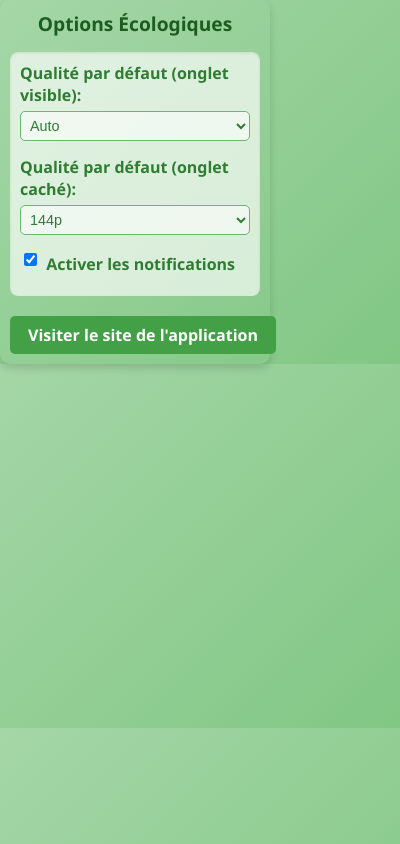
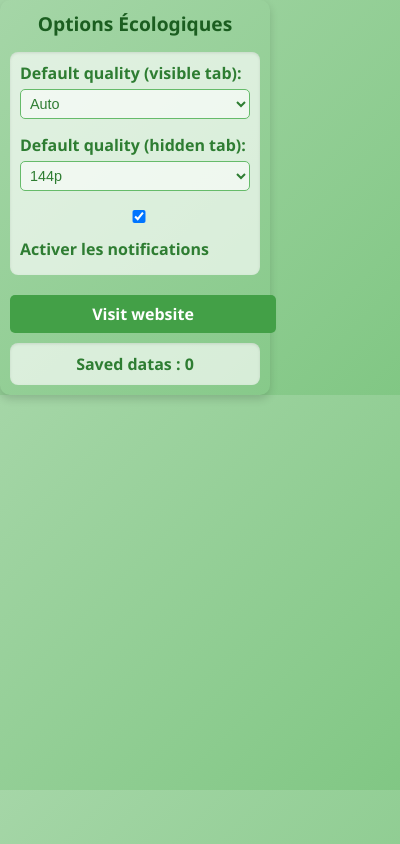
Before and after one commit to jeremyoblet/YtStreamSaver, a browser extension: page popup.html in a window 400 px wide. Drawn offline with Linux system fonts and the light colour scheme.

Commit message:
english labels

```diff
--- a/popup.html
+++ b/popup.html
@@ -9,6 +9,8 @@
       width: 250px;
       background: linear-gradient(135deg, #a5d6a7, #81c784);
       color: #2e7d32;
+      border-radius: 10px;
+      box-shadow: 0 4px 8px rgba(0,0,0,0.15);
     }
 
     h1 {
@@ -58,25 +60,22 @@
       background: #388e3c;
     }
 
-    /* Ajouter une légère ombre et une bordure arrondie au conteneur principal */
-    body {
-      border-radius: 10px;
-      box-shadow: 0 4px 8px rgba(0,0,0,0.15);
-    }
-
-    /* Style du checkbox */
-    input[type="checkbox"] {
-      width: auto;
-      margin-right: 5px;
-      vertical-align: middle;
-    }
-
-    /* Style supplémentaire pour afficher les options comme un mini panneau */
     .option-group {
       background: #ffffffaa;
       padding: 10px;
       border-radius: 8px;
       margin-bottom: 10px;
+      box-shadow: inset 0 1px 3px rgba(0,0,0,0.1);
+    }
+
+    .counter {
+      text-align: center;
+      margin-top: 10px;
+      font-weight: bold;
+      font-size: 1em;
+      background: #ffffffaa;
+      padding: 10px;
+      border-radius: 8px;
       box-shadow: inset 0 1px 3px rgba(0,0,0,0.1);
     }
   </style>
@@ -85,7 +84,7 @@
   <h1>Options Écologiques</h1>
 
   <div class="option-group">
-    <label for="visibleQuality">Qualité par défaut (onglet visible):</label>
+    <label for="visibleQuality">Default quality (visible tab):</label>
     <select id="visibleQuality">
       <option value="Auto">Auto</option>
       <option value="144p">144p</option>
@@ -96,7 +95,7 @@
       <option value="1080p">1080p</option>
     </select>
 
-    <label for="hiddenQuality">Qualité par défaut (onglet caché):</label>
+    <label for="hiddenQuality">Default quality (hidden tab):</label>
     <select id="hiddenQuality">
       <option value="144p">144p</option>
       <option value="240p">240p</option>
@@ -109,7 +108,11 @@
     </label>
   </div>
 
-  <a href="https://www.monsite-invente.com" target="_blank">Visiter le site de l'application</a>
+  <a href="https://www.monsite.com" target="_blank">Visit website</a>
+
+  <div class="counter">
+    Saved datas : <span id="dataCounter">0</span>
+  </div>
 
   <script src="popup.js"></script>
 </body>
```
